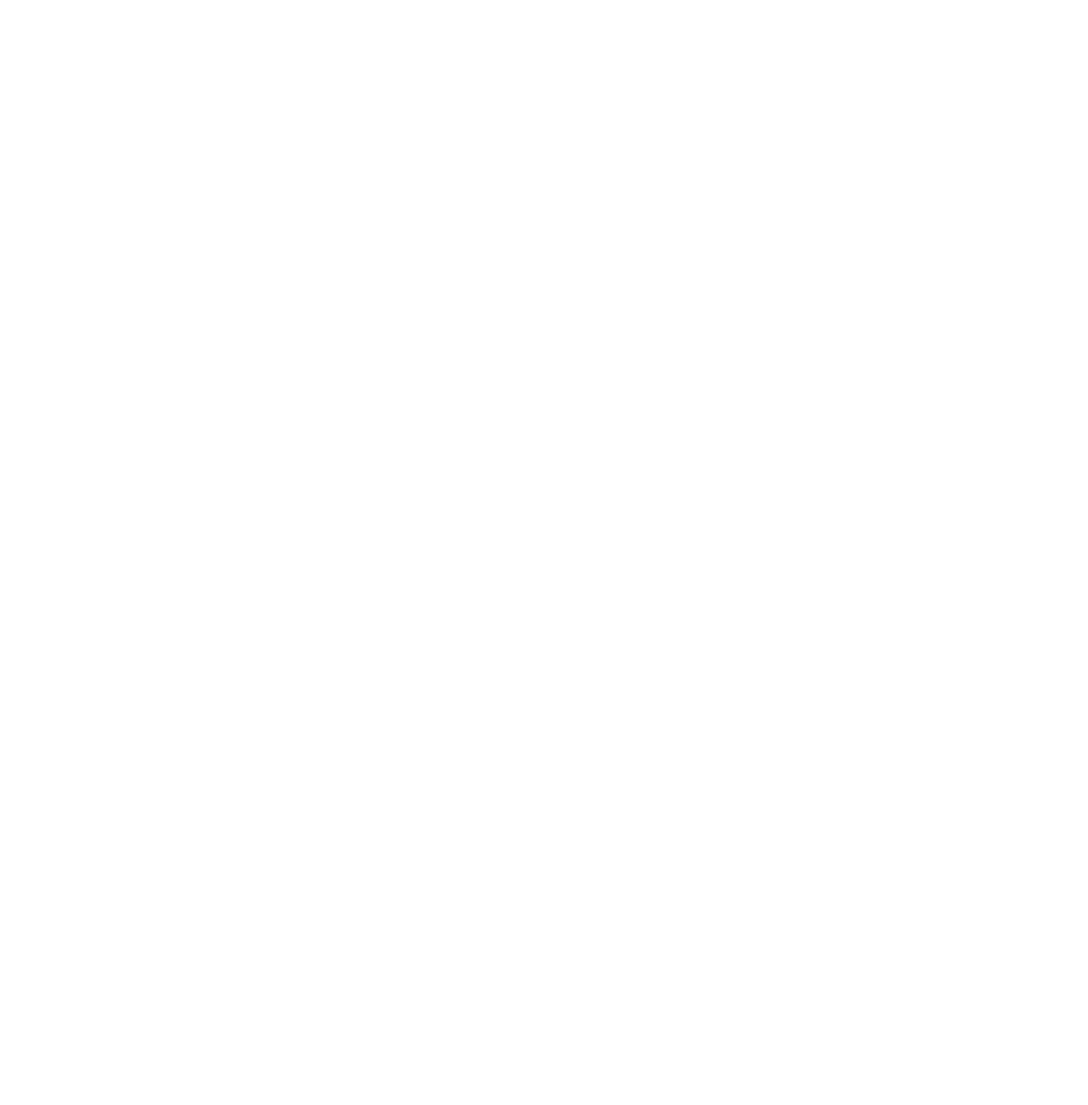
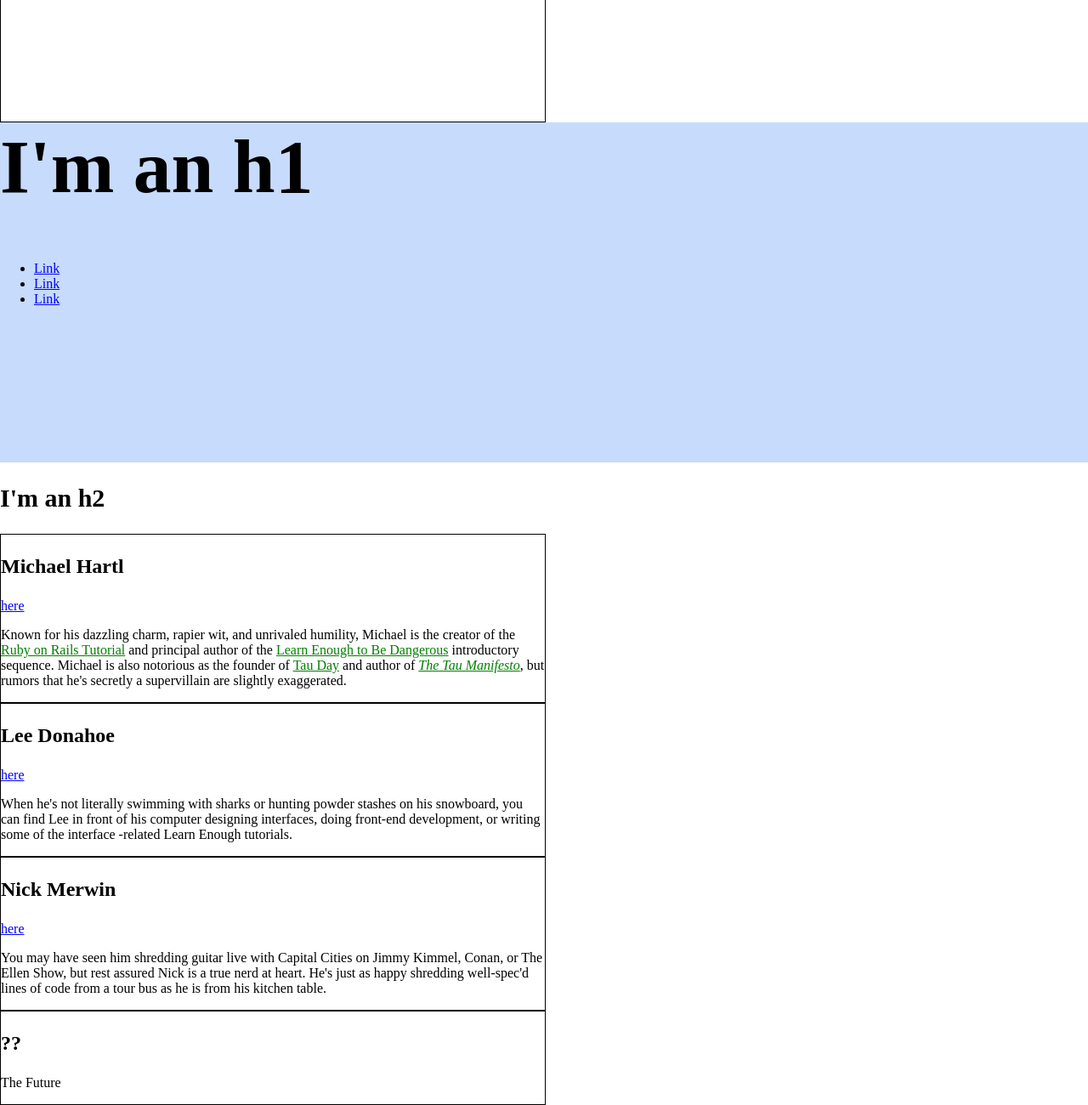
Before and after one commit to Forlubi/Forlubi.github.io, a plain HTML site: page index.html in a window 1280 px wide. Shown: the part 658-1958 px from the top of the page at 85% size. Before the commit the page ends 800 px from the top, so only its background shows below. Drawn offline with Linux system fonts and the light colour scheme.

Commit message:
experimenting color and sizing

```diff
--- a/index.html
+++ b/index.html
@@ -3,32 +3,134 @@
   <head>
     <title>Test Page: Don't Panic</title>
     <meta charset="utf-8">
+    <style>
+      /* GLOBAL STYLES */
+      body {
+        height: 800px;
+      }
+
+      a {
+        color: red;
+      }
+
+      h2 {
+        font-size: 30px;
+      }
+      html, body {
+        margin: 0;
+        padding: 0;
+      }
+      h1 {
+        font-size: 7vw;
+        margin-top: 0;
+      }
+      /* HERO STYLES */
+      .full-hero {
+        background-color: #c7dbfc;
+        height: 50vh;
+      }
+
+      /* SOCIAL STYLES */
+      .social-link {
+        color: blue;
+      }
+
+      /* BIO STYLES */
+      .bio-wrapper {
+        font-size: 24px;
+      }
+      .bio-box {
+        border: 1px solid black;
+        font-size: 1rem;
+        width: 50%;
+      }
+      .bio-box h3 {
+        font-size: 1.5em;
+      }
+      .bio-copy {
+        font-size: 1em;
+      }
+      .bio-copy a {
+        color: green;
+      }
+    </style>
   </head>
   <body>
+    <div style="border:1px solid #000;width: 50%;height:100%;">I'm a percent
+      test</div>
+    <div class="full-hero hero-home">
       <h1>I'm an h1</h1>
       <ul>
         <li>
-        <a href="https://example.com/" style="color: red;">Link</a>
+          <a href="https://example.com/" class="social-link">Link</a>
         </li>
         <li>
-        <a href="https://example.com/" style="color: red;">Link</a>
+          <a href="https://example.com/" class="social-link">Link</a>
         </li>
         <li>
-        <a href="https://example.com/" style="color: red;">Link</a>
+          <a href="https://example.com/" class="social-link">Link</a>
         </li>
       </ul>
+    </div>
     <h2>I'm an h2</h2>
-    <div style="border: 1px solid black;">
-      <a href="https://example.com/" style="color: green;">I'm a link</a>
+    <div class="bio-wrapper">
+      <div class="bio-box">
+        <h3>Michael Hartl</h3>
+        <a href="https://twitter.com/mhartl" class="social-link">
+          here
+        </a>
+        <div class="bio-copy">
+          <p>
+            Known for his dazzling charm, rapier wit, and unrivaled humility,
+            Michael is the creator of the
+            <a href="https://www.railstutorial.org/">Ruby on Rails
+            Tutorial</a> and principal author of the
+            <a href="https://learnenough.com/">
+            Learn Enough to Be Dangerous</a> introductory sequence. Michael
+            is also notorious as the founder of
+            <a href="http://tauday.com/">Tau Day</a> and author of
+            <a href="http://tauday.com/tau-manifesto"><em>The Tau
+            Manifesto</em></a>, but rumors that he's secretly a supervillain
+            are slightly exaggerated.
+          </p>
         </div>
-    <div style="border: 1px solid black;">
-      <a href="https://example.com/" style="color: green;">I'm a link</a>
       </div>
-    <div style="border: 1px solid black;">
-      <a href="https://example.com/" style="color: green;">I'm a link</a>
+      <div class="bio-box">
+        <h3>Lee Donahoe</h3>
+        <a href="https://twitter.com/leedonahoe" class="social-link">
+          here
+        </a>
+        <div class="bio-copy">
+          <p>
+            When he's not literally swimming with sharks or hunting powder stashes on
+            his snowboard, you can find Lee in front of his computer designing
+            interfaces, doing front-end development, or writing some of the interface
+            -related Learn Enough tutorials.
+          </p>
         </div>
-    <div style="border: 1px solid black;">
-      <a href="https://example.com/" style="color: green;">I'm a link</a>
+      </div>
+      <div class="bio-box">
+        <h3>Nick Merwin</h3>
+        <a href="https://twitter.com/nickmerwin" class="social-link">
+          here
+        </a>
+        <div class="bio-copy">
+          <p>
+            You may have seen him shredding guitar live with Capital Cities on Jimmy
+            Kimmel, Conan, or The Ellen Show, but rest assured Nick is a true nerd at
+            heart. He's just as happy shredding well-spec'd lines of code from a tour
+            bus as he is from his kitchen table.
+          </p>
+        </div>
+      </div>
+      <div class="bio-box">
+        <h3>??</h3>
+        <div class="bio-copy">
+          <p>
+            The Future
+          </p>
+        </div>
+      </div>
     </div>
   </body>
 </html>
```
Lines whose indentation alone changed are shown as unchanged.
